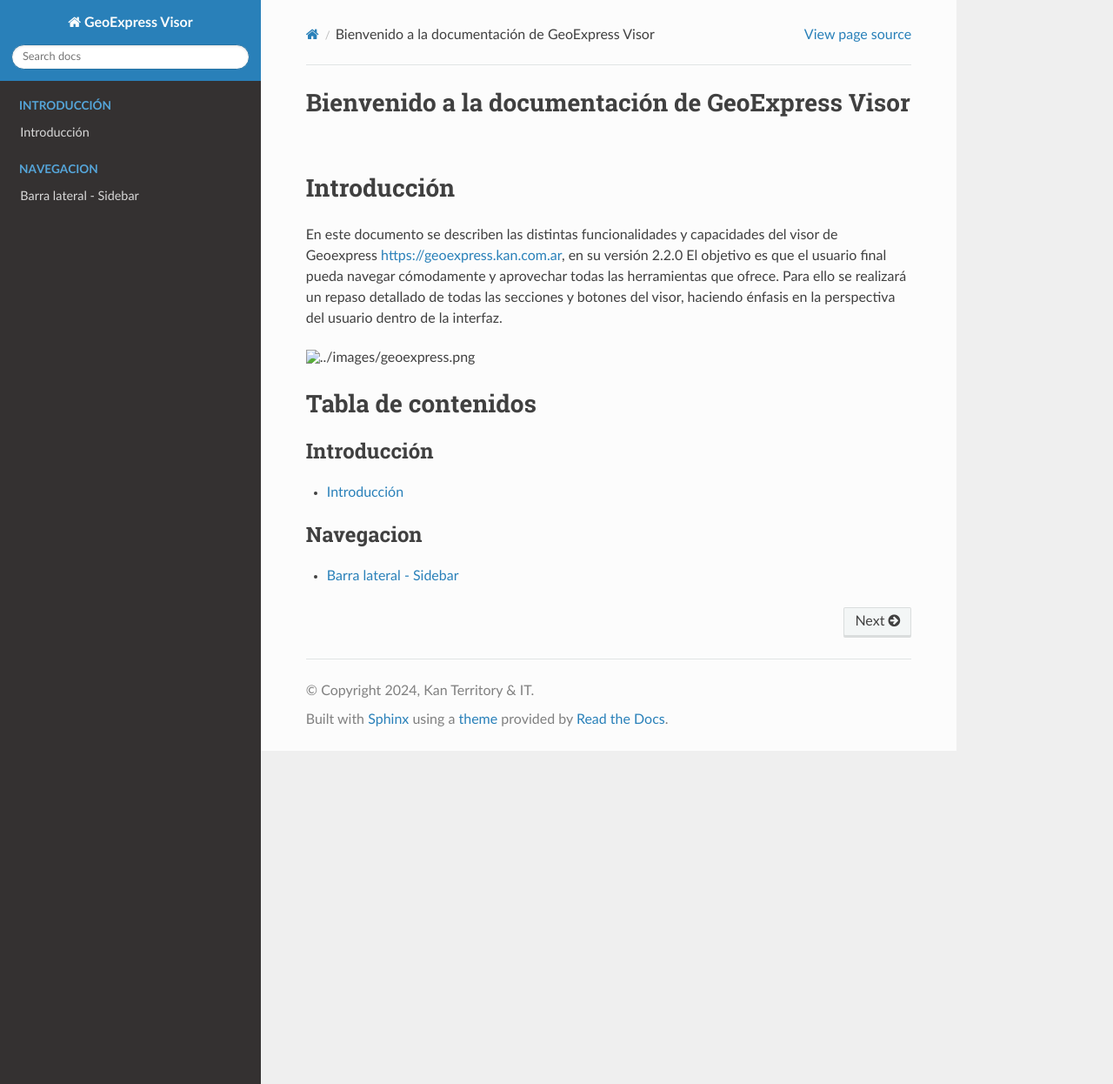
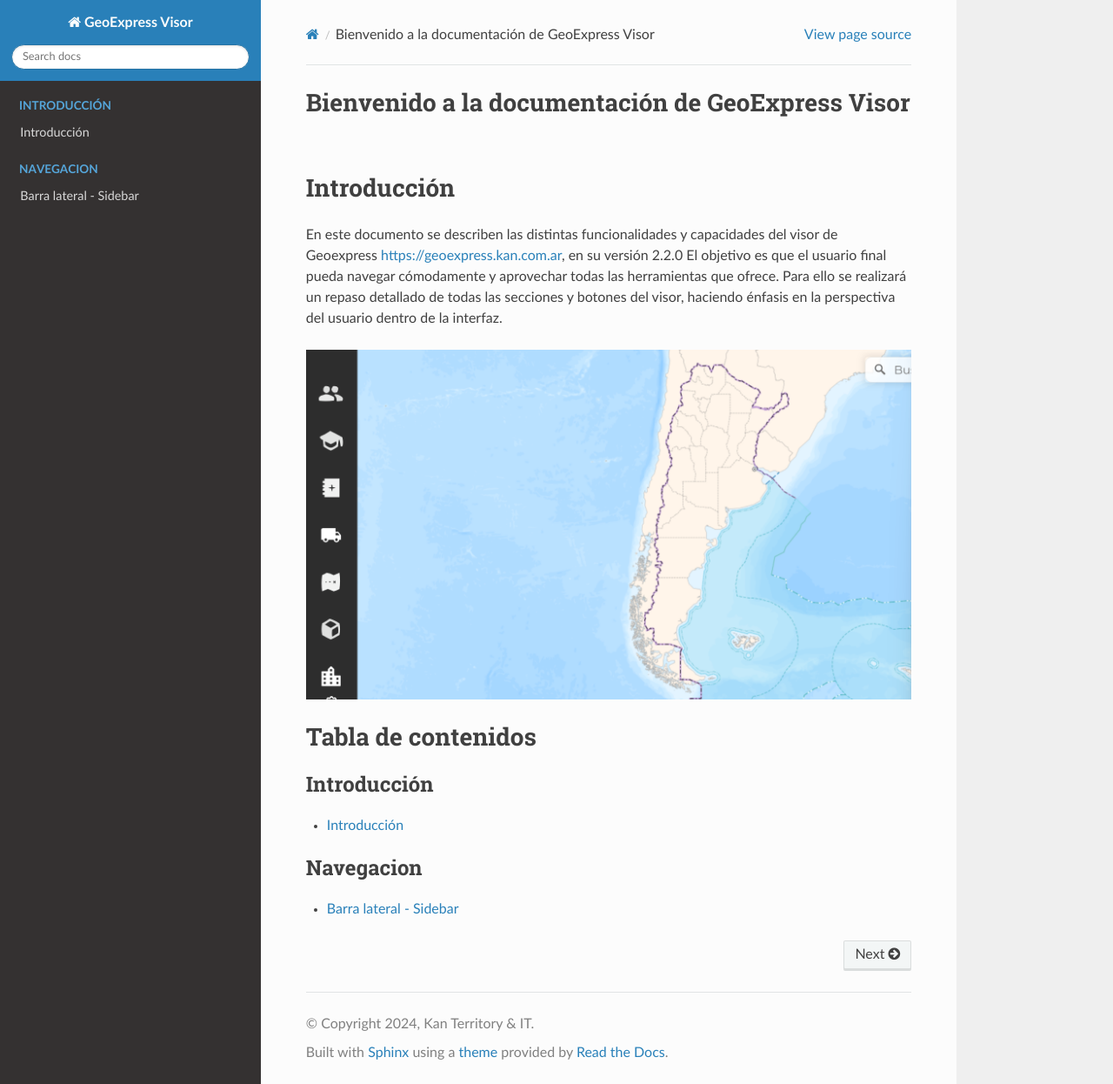
Before and after one commit to herver1971/geoexpress-visor, a Sphinx documentation site: the page built from docs/index.rst, in a window 1280 px wide and 1246 px high. Shown: the whole window at 87% size. Built offline with Sphinx 7.4.7 and the Read the Docs theme 2.0.0, drawn with Linux system fonts in a browser that asks for light colours.

Commit message:
Update index.rst

```diff
--- a/docs/index.rst
+++ b/docs/index.rst
@@ -16,7 +16,7 @@
 En este documento se describen las distintas funcionalidades y capacidades del visor de Geoexpress https://geoexpress.kan.com.ar, en su versión 2.2.0
 El objetivo es que el usuario final pueda navegar cómodamente y aprovechar todas las herramientas que ofrece. Para ello se realizará un repaso detallado de todas las secciones y botones del visor, haciendo énfasis en la perspectiva del usuario dentro de la interfaz.
 
-.. image:: ../images/geoexpress.png
+.. image:: images/geoexpress.png
 
 Tabla de contenidos
 ===================
```
